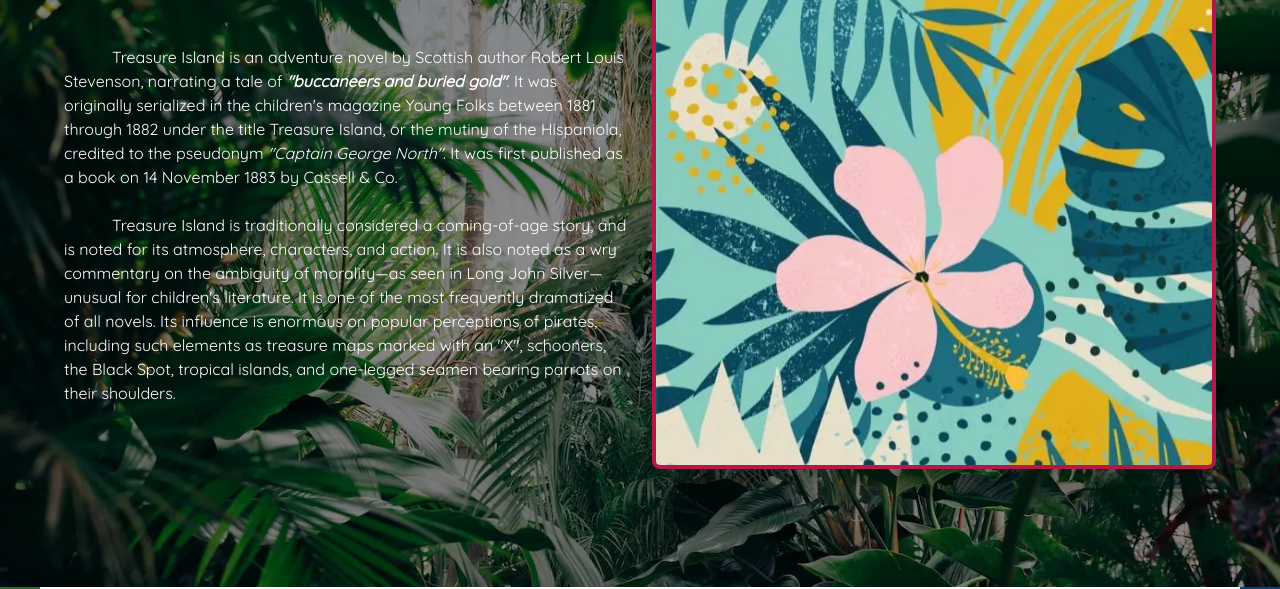
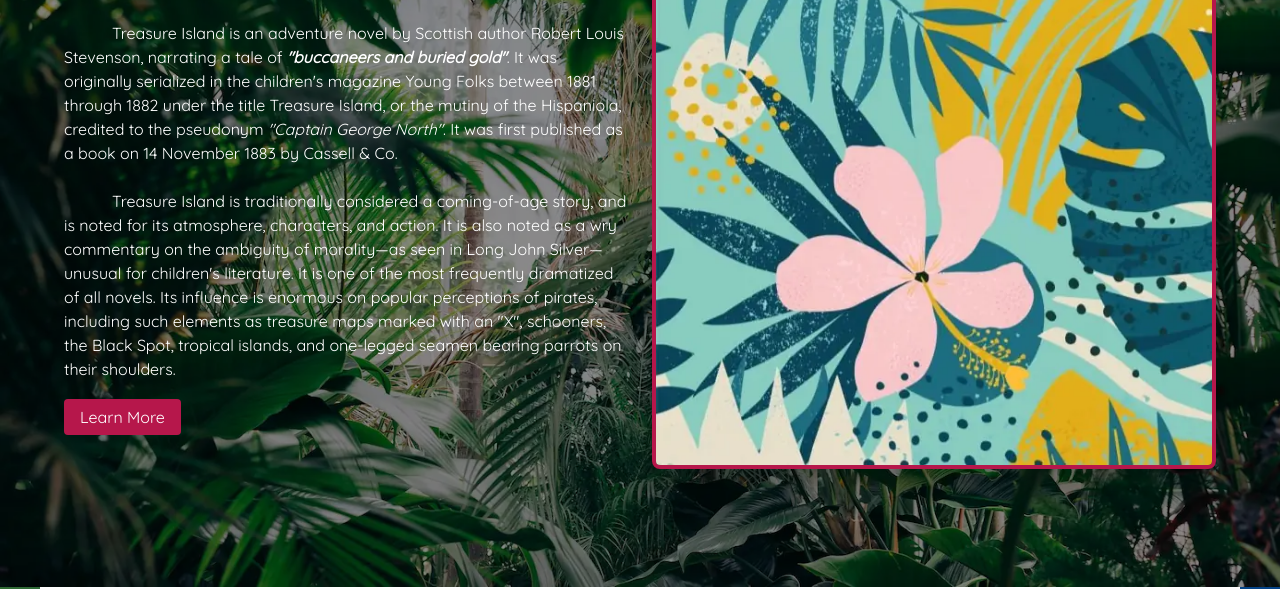
Before and after one commit to Voodoo-Dolls/DMIT-1529-Island, a plain HTML site: page index.html in a window 1280 px wide. Shown: the part 213-802 px from the top of the page. Drawn offline with Linux system fonts and the light colour scheme.

Commit message:
Added CTA to banner

```diff
--- a/css/main.css
+++ b/css/main.css
@@ -6,7 +6,9 @@
     --blue:#044389;
     --pink:#B6174B;
 }
-
+html{
+    scroll-behavior: smooth;
+}
 body{
     font-size: 100%;
     background: rgb(148,31,87);
@@ -104,6 +106,24 @@ section{
 .hero-content > *{
     width:calc((100% - 1.5rem) / 2);
 }
+
+.hero-content h2{
+    margin-bottom: 1.5rem;
+}
+
+.hero-content a{
+    background-color: var(--pink);
+    padding:0.5rem 1rem;
+    border-radius: 4px;
+    color:white;
+    text-decoration: none;
+    transition: all 0.1s linear;
+}
+
+.hero-content a:hover{
+    background-color: var(--yellow);
+    color:black;
+}
 /* Characters */
 
 .character-container, .background-container{
--- a/index.html
+++ b/index.html
@@ -17,17 +17,18 @@
     <div class="hero-content">
       <section>
         <h2>About</h2>
-        <p>Treasure Island is an adventure novel by Scottish author Robert Louis Stevenson, narrating a tale of <span class="italics bold">"buccaneers and buried gold"</span>. It was originally serialized in the children's magazine Young Folks between 1881 through 1882 under the title Treasure Island, or the mutiny of the Hispaniola, credited to the pseudonym <span class="italics">"Captain George North"</span>. It was first published as a book on 14 November 1883 by Cassell & Co.
+        <p>Treasure Island is an adventure novel by Scottish author Robert Louis Stevenson, narrating a tale of <span class="italics bold">"buccaneers and buried gold"</span>. It was originally serialized in the children's magazine Young Folks between 1881 through 1882 under the title Treasure Island, or the mutiny of the Hispaniola, credited to the pseudonym <span class="italics">"Captain George North"</span>. It was first published as a book on 14 November 1883 by Cassell &amp; Co.
         </p>
         <p>Treasure Island is traditionally considered a coming-of-age story, and is noted for its atmosphere, characters, and action. It is also noted as a wry commentary on the ambiguity of morality—as seen in Long John Silver—unusual for children's literature. It is one of the most frequently dramatized of all novels. Its influence is enormous on popular perceptions of pirates, including such elements as treasure maps marked with an "X", schooners, the Black Spot, tropical islands, and one-legged seamen bearing parrots on their shoulders.
         </p>
+        <a href="#main">Learn More</a>
       </section>
       <img src="/images/graphic.webp" alt="">
     </div>
   </div>
   <div class="container">
     <section>
-      <h2 data="Main Characters">Main Characters</h2>
+      <h2 id="main">Main Characters</h2>
       <div class="character-container">
         <div class="col-1">
           <img src="/images/flower.webp" alt="">
```
